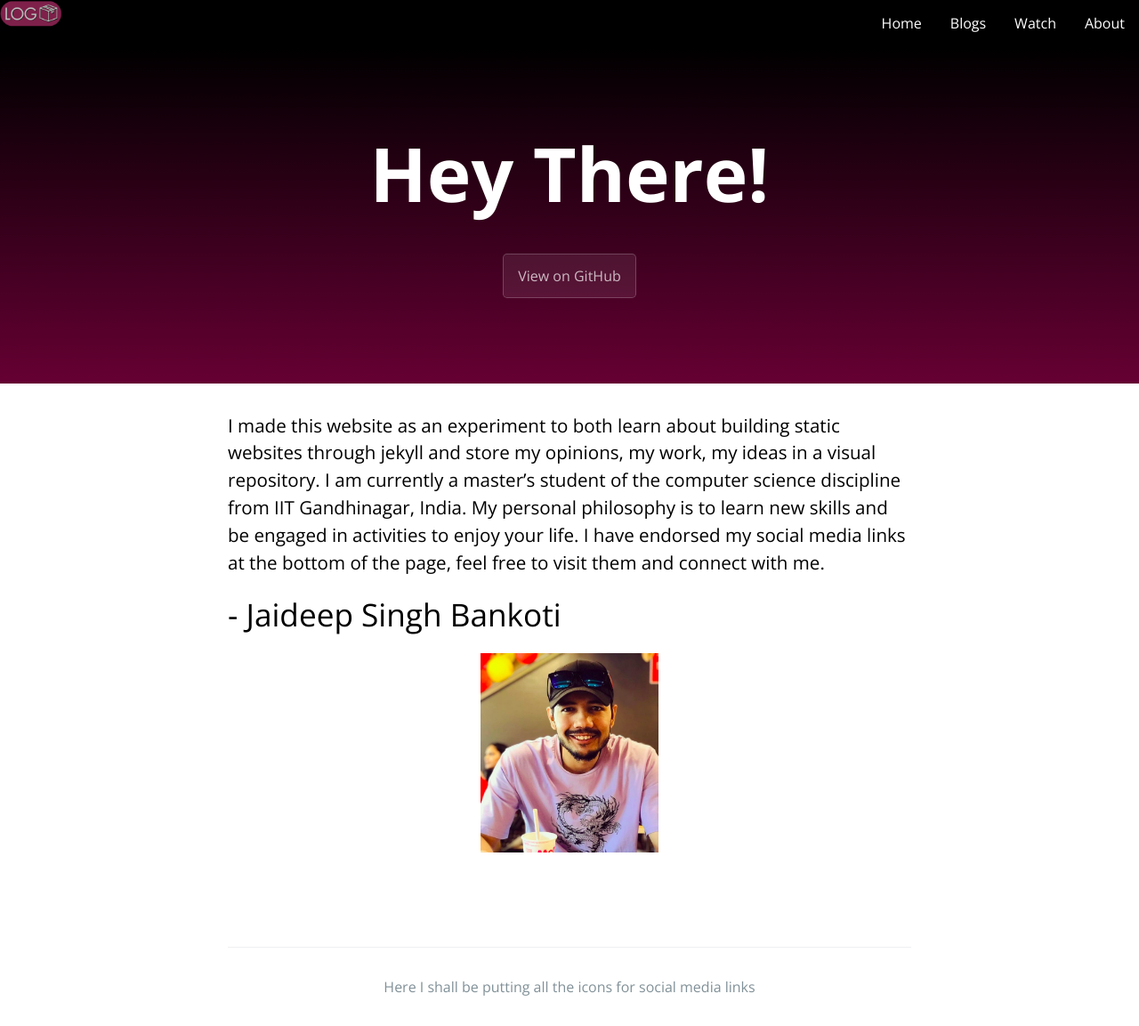
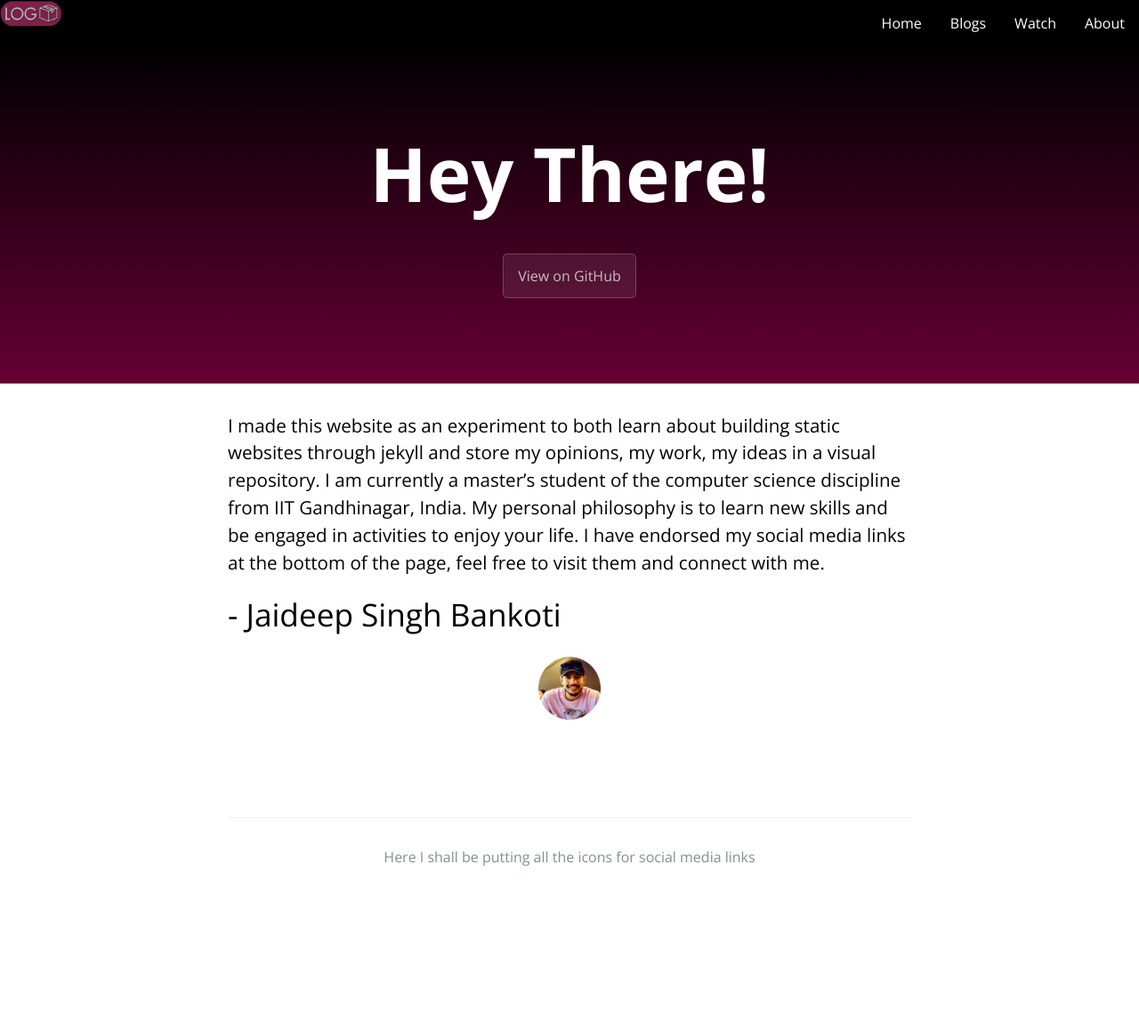
Before and after one commit to jaideepbankoti/logbox, a Jekyll site: the page built from about.md, in a window 1280 px wide. Shown: the whole page at 89% size. Built offline with Jekyll 4.4.1, drawn with Linux system fonts in a browser that asks for light colours; after the commit the page ends 1007 px from its top, so only the background shows below that.

Commit message:
Update about.md

```diff
--- a/about.md
+++ b/about.md
@@ -8,5 +8,5 @@ permalink: /about
 ### I made this website as an experiment to both learn about building static websites through jekyll and store my opinions, my work, my ideas in a visual repository. I am currently a master's student of the computer science discipline from IIT Gandhinagar, India. My personal philosophy is to learn new skills and be engaged in activities to enjoy your life. I have endorsed my social media links at the bottom of the page, feel free to visit them and connect with me.
 # - Jaideep Singh Bankoti
 <p align="center">
-<img src="https://github.com/jaideepbankoti/logbox/blob/gh-pages/assets/img/JDprof.png" width="200px">
+<img src="https://github.com/jaideepbankoti/logbox/blob/gh-pages/assets/img/JDprofr.png" width="70px">
 </p>
```
